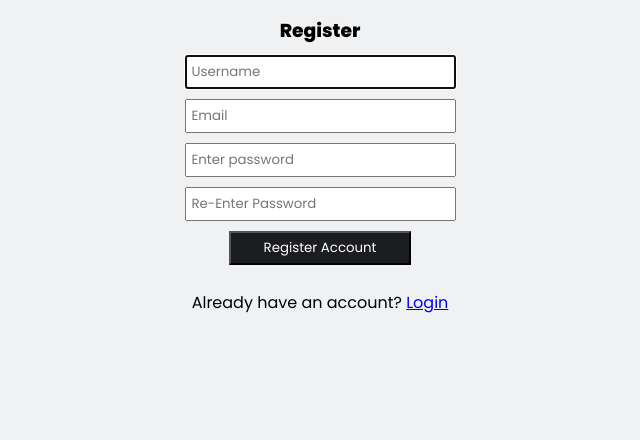
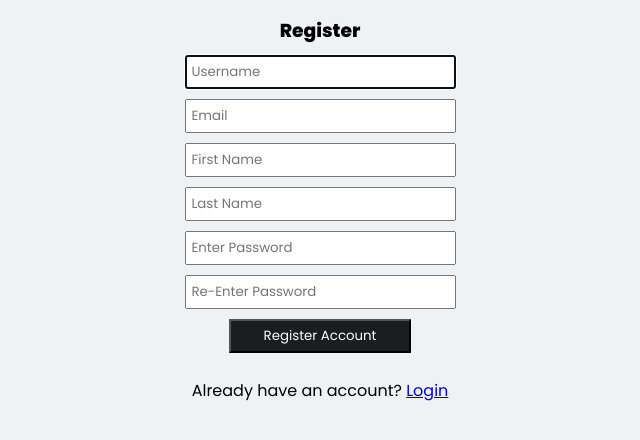
Before and after one commit to nickek/Django-Portfolio, a Django app: page /register/ in a window 1280 px wide. Shown: the part 80-520 px from the top of the page, without its empty margins (320-960 px from the left). Run offline with Django 4.2, Linux system fonts and the light colour scheme.

Commit message:
First and Last name add

```diff
--- a/home/forms.py
+++ b/home/forms.py
@@ -5,6 +5,9 @@ from django.contrib.auth.models import User
 
 
 class CreateUserForm(UserCreationForm):
+    email = forms.EmailField()
+    first_name = forms.CharField(max_length=25)
+    last_name = forms.CharField(max_length=25)
     class Meta:
         model = User
-        fields = ['username', 'email', 'password1', 'password2']
+        fields = ['username', 'email', 'first_name', 'last_name', 'password1', 'password2']
--- a/home/templates/home/register.html
+++ b/home/templates/home/register.html
@@ -12,27 +12,21 @@
 					<form method="POST" action="">
                         {% csrf_token %}
 						<div class="input-group">
-							<div class="input-group-append">
-								<span class="input-group-text"><i class="fas fa-user"></i></span>
-							</div>
                             {{ form.username }}
 						</div>
 						<div class="input-group">
-							<div class="input-group-append">
-								<span class="input-group-text"><i class="fas fa-envelope-square"></i></span>
-							</div>
 							{{ form.email }}
 						</div>
 						<div class="input-group">
-							<div class="input-group-append">
-								<span class="input-group-text"><i class="fas fa-key"></i></span>
-							</div>
+							{{ form.first_name }}
+						</div>
+						<div class="input-group">
+							{{ form.last_name }}
+						</div>
+						<div class="input-group">
 							{{ form.password1 }}
 						</div>
 						<div class="input-group">
-							<div class="input-group-append">
-								<span class="input-group-text"><i class="fas fa-key"></i></span>
-							</div>
 							{{ form.password2 }}
 						</div>
 
@@ -59,8 +53,10 @@
     var form_fields = document.getElementsByTagName('input')
     form_fields[2].placeholder='Username';
     form_fields[3].placeholder='Email';
-    form_fields[4].placeholder='Enter password';
-    form_fields[5].placeholder='Re-Enter Password';
+	form_fields[4].placeholder='First Name';
+	form_fields[5].placeholder='Last Name';
+    form_fields[6].placeholder='Enter Password';
+    form_fields[7].placeholder='Re-Enter Password';
 
 
     for (var field in form_fields){
```
Also changed, not shown: db.sqlite3.
